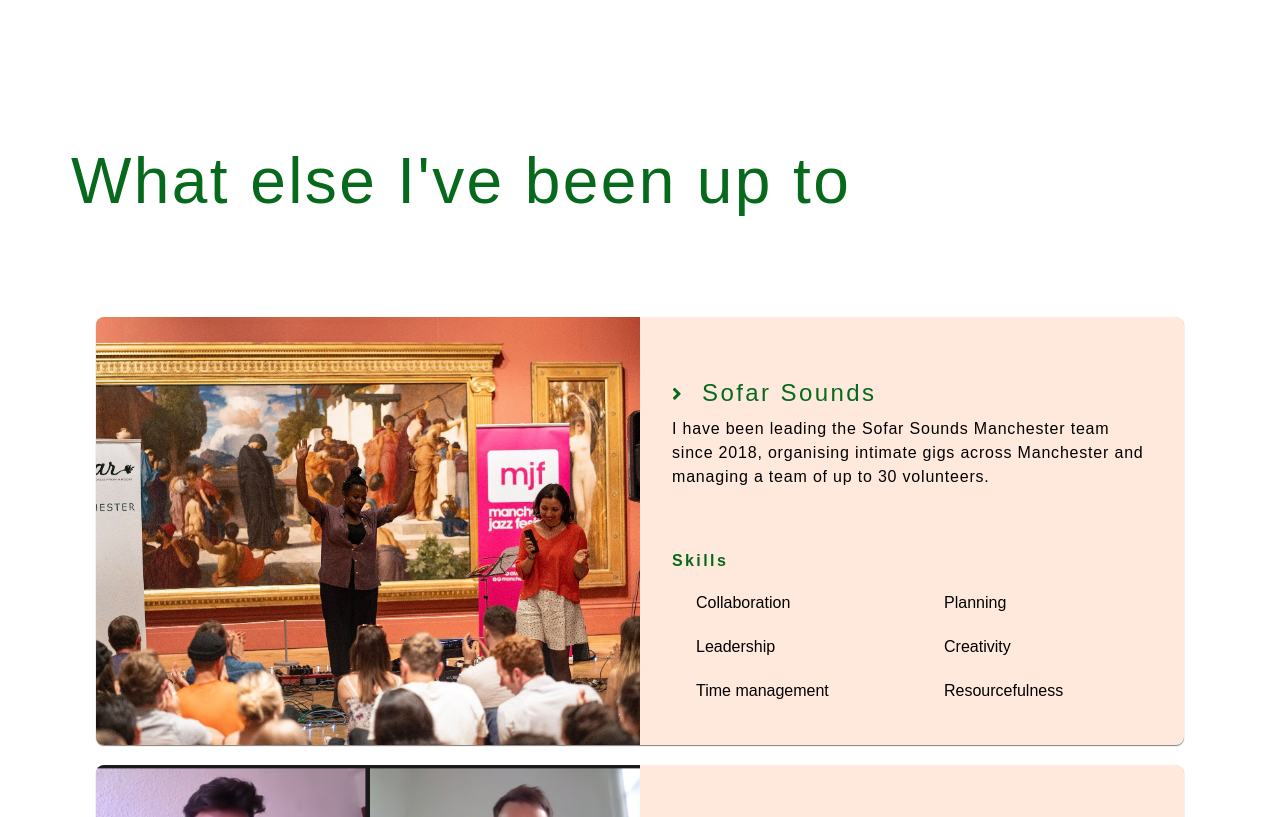
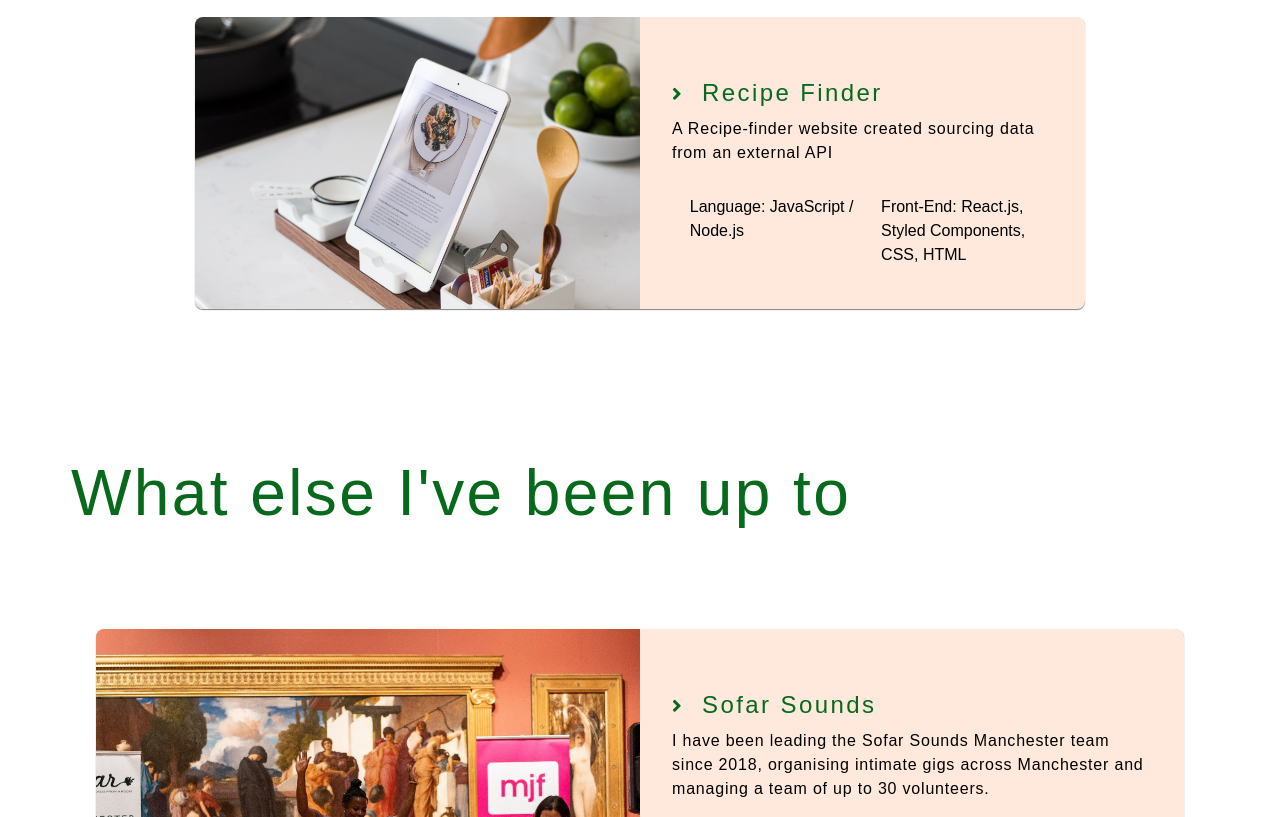
Before and after one commit to elena-cav/portfolio-website, a plain HTML site: page myprojects.html in a window 1280 px wide. Shown: the part 1563-2380 px from the top of the page. Drawn offline with Linux system fonts and the light colour scheme; a web font is replaced by a local one.

Commit message:
add recipe

```diff
--- a/index.css
+++ b/index.css
@@ -456,7 +456,7 @@ li a:hover {
 }
 
 .image-4 {
-  background-image: url('./images/4.jpg');
+  background-image: url('./images/jeff-sheldon-6MT4_Ut8a3Y-unsplash.jpg');
 }
 
 .other-image-1 {
--- a/myprojects.html
+++ b/myprojects.html
@@ -113,7 +113,30 @@
             >
           </span>
         </div>
+         <div class="project">
+          <span class="background-wrapper">
+            <span class="background image-4"></span>
+          </span>
+          <span class="project-content">
+            <i class="fas fa-angle-right arrow"></i>
+            <h3 class="project-title">Recipe Finder</h3>
+            <p class="project-description">
+              A Recipe-finder website created sourcing data from an external API
+            </p>
+            <ul class="languages">
+              <li>Language: JavaScript / Node.js</li>
+              <li>Front-End: React.js, Styled Components, CSS, HTML</li>
+            </ul>
+
+            <a href="https://recipe-finder-sl.netlify.app/"
+"
+              >Go to project 4</a
+            >
+          </span>
+        </div>
       </div>
+
+
 
       <h1>What else I've been up to</h1>
       <div class="my-projects">
```
Also changed, not shown: images/jeff-sheldon-6MT4_Ut8a3Y-unsplash.jpg (added).
